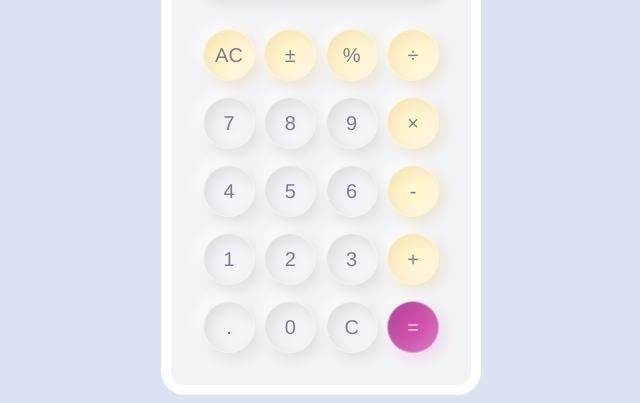
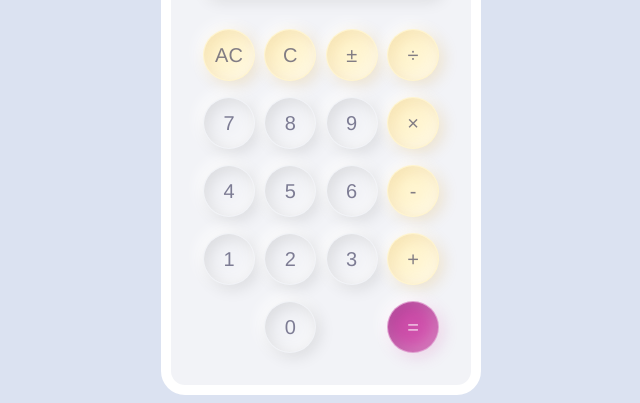
Before and after one commit to Jeremie-R/Calculator, a plain HTML site: page index.html in a window 1280 px wide. Shown: the part 277-680 px from the top of the page, 319-959 px from the left. Drawn offline with Linux system fonts and the light colour scheme; a web font is replaced by a local one.

Commit message:
removed the buttont that i will not do

```diff
--- a/index.html
+++ b/index.html
@@ -34,8 +34,8 @@
 
             <div class="row">
                 <div class="key action" id="cancel" tabindex="0">AC</div>
+                <div class="key action" id="back" tabindex="0">C</div>
                 <div class="key action" id="sign" tabindex="0">±</div>
-                <div class="key action" id="percent" tabindex="0">%</div>
                 <div class="key action" id="divide" tabindex="0">÷</div>
             </div>
 
@@ -61,9 +61,9 @@
             </div>
 
             <div class="row">
-                <div class="key number" id="dot" tabindex="0">.</div>
+                <div class="empty"></div>
                 <div class="key number" id="0" tabindex="0">0</div>
-                <div class="key number" id="back" tabindex="0">C</div>
+                <div class="empty"></div>
                 <div class="key equal" id="equal" tabindex="0">=</div>
             </div>
 
--- a/styles/styles.css
+++ b/styles/styles.css
@@ -85,6 +85,12 @@ body {
     cursor: pointer;
 }
 
+.empty {
+    width: 3.25rem;
+    height: 3.25rem;
+    border-radius: 100%;
+}
+
 @media only screen and (max-width: 400px) {
 
     body {
```
